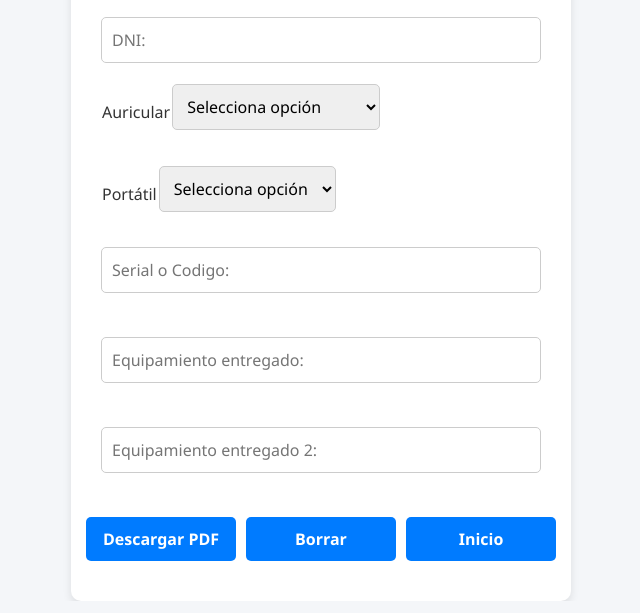
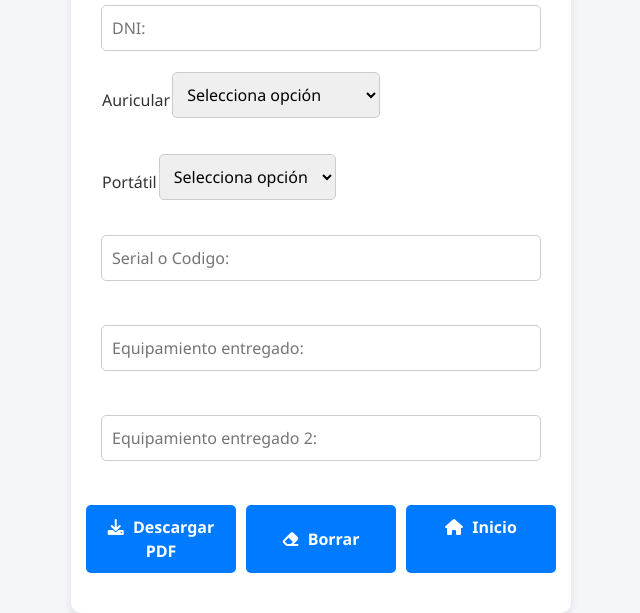
Before and after one commit to laboratorioinformatica/laboratorio, a plain HTML site: page index2.html in a window 1280 px wide. Shown: the part 245-858 px from the top of the page, without its empty margins (319-959 px from the left). Drawn offline with nearby package versions, Linux system fonts and the light colour scheme.

Commit message:
Update index2.html

```diff
--- a/index2.html
+++ b/index2.html
@@ -24,7 +24,7 @@
         .container {
             background-color: #fff;
             max-width: 500px;
-            margin: 40px;
+            margin: 60px auto; /* Margen superior incrementado */
             padding: 30px;
             border-radius: 10px;
             box-shadow: 0 4px 8px rgba(0, 0, 0, 0.1);
@@ -53,6 +53,9 @@
             background-color: #0056b3;
             transform: scale(1.05);
         }
+        .button i {
+            margin-right: 5px; /* Espacio entre el icono y el texto */
+        }
         fieldset {
             margin-bottom: 10px;
         }
@@ -76,7 +79,6 @@
     </style>
 </head>
 <body>
-
 
     <!-- Inicio content -->
     <div class="container">
@@ -135,9 +137,9 @@
             </fieldset>
             <br>
             <div class="row">
-                <a href="#" class="button" onclick="generatePDF()">Descargar PDF</a>
-                <button type="reset" class="button">Borrar</button>
-                <a href="index.html" class="button">Inicio</a>
+                <a href="#" class="button" onclick="generatePDF()"><i class="fas fa-download"></i> Descargar PDF</a>
+                <button type="reset" class="button"><i class="fas fa-eraser"></i> Borrar</button>
+                <a href="index.html" class="button"><i class="fas fa-home"></i> Inicio</a>
             </div>
         </form>
     </div>
```
